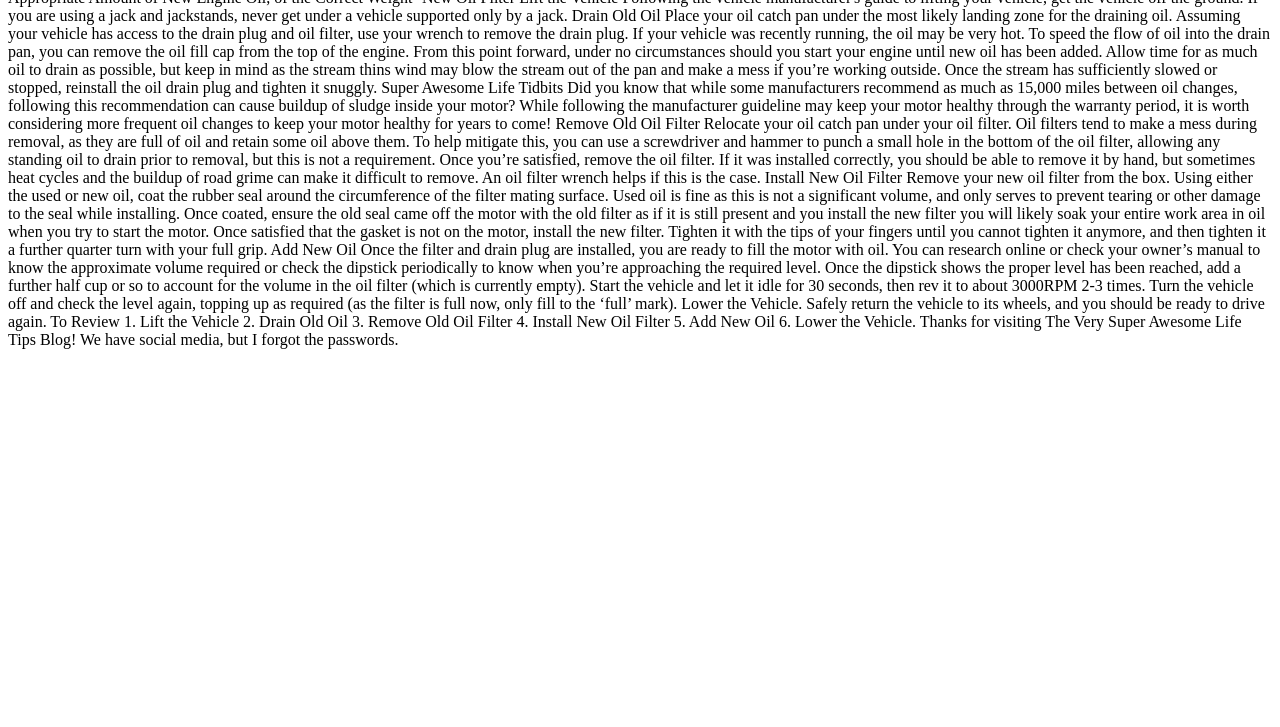
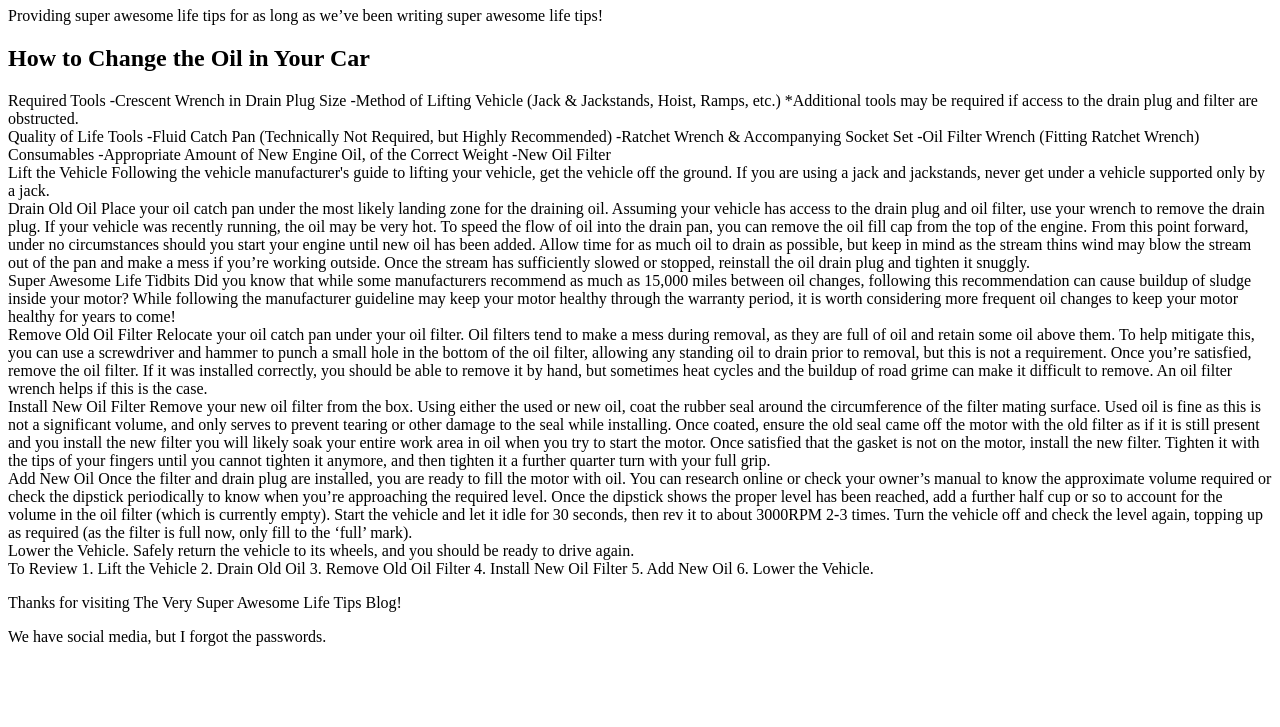
Before and after one commit to JamesonG-UAlberta/exsm-3932-oil, a plain HTML site: page index.html in a window 1280 px wide. Shown: the part 73-800 px from the top of the page. Drawn offline with Linux system fonts and the light colour scheme.

Commit message:
Added semantic sectioning elements.

```diff
--- a/index.html
+++ b/index.html
@@ -13,46 +13,65 @@
 </head>
 <!-- Defines data that is rendered in the main window of the web page. -->
 <body>
-    The Very Super Awesome Life Tips Blog
-    Providing super awesome life tips for as long as we’ve been writing super awesome life tips!
-
-    How to Change the Oil in Your Car
-
+    <!-- Content not necessarily relevant to the main point of the page, often represented by a bar at the top of the page, typically containing logos, navigation, etc. -->
+    <header>
+        <!-- H1 may or may not be the name of the website depending on the structure of the site / page. However, there should only be one h1 per page. -->
+        <h1>The Very Super Awesome Life Tips Blog</h1>
+        <p>Providing super awesome life tips for as long as we’ve been writing super awesome life tips!</p>
+    </header>
+    <!-- Main content of the page. -->
+    <main>
+        <!-- Encapsulated content. Everything needed to understand the article is within the article. -->
+        <article>
+            <!-- H1 was used for the site heading so this has to be an h2. -->
+            <h2>How to Change the Oil in Your Car</h2>
+            <section>
                 Required Tools
                 -Crescent Wrench in Drain Plug Size
                 -Method of Lifting Vehicle (Jack & Jackstands, Hoist, Ramps, etc.)
                 *Additional tools may be required if access to the drain plug and filter are obstructed.
-
+            </section>
+            <section>
                 Quality of Life Tools
                 -Fluid Catch Pan (Technically Not Required, but Highly Recommended)
                 -Ratchet Wrench & Accompanying Socket Set
                 -Oil Filter Wrench (Fitting Ratchet Wrench)
-
+            </section>
+            <section>
                 Consumables
                 -Appropriate Amount of New Engine Oil, of the Correct Weight
                 -New Oil Filter
-
+            </section>
+            <section>
                 Lift the Vehicle
                 Following the vehicle manufacturer's guide to lifting your vehicle, get the vehicle off the ground. If you are using a jack and jackstands, never get under a vehicle supported only by a jack.
-
+            </section>
+            <section>
                 Drain Old Oil
                 Place your oil catch pan under the most likely landing zone for the draining oil. Assuming your vehicle has access to the drain plug and oil filter, use your wrench to remove the drain plug. If your vehicle was recently running, the oil may be very hot. To speed the flow of oil into the drain pan, you can remove the oil fill cap from the top of the engine. From this point forward, under no circumstances should you start your engine until new oil has been added. Allow time for as much oil to drain as possible, but keep in mind as the stream thins wind may blow the stream out of the pan and make a mess if you’re working outside. Once the stream has sufficiently slowed or stopped, reinstall the oil drain plug and tighten it snuggly.
-
+            </section>
+            <!-- Not necessary content to understand the article, so marked as aside. -->
+            <aside>
                 Super Awesome Life Tidbits
                 Did you know that while some manufacturers recommend as much as 15,000 miles between oil changes, following this recommendation can cause buildup of sludge inside your motor? While following the manufacturer guideline may keep your motor healthy through the warranty period, it is worth considering more frequent oil changes to keep your motor healthy for years to come!
-
+            </aside>
+            <section>
                 Remove Old Oil Filter
                 Relocate your oil catch pan under your oil filter. Oil filters tend to make a mess during removal, as they are full of oil and retain some oil above them. To help mitigate this, you can use a screwdriver and hammer to punch a small hole in the bottom of the oil filter, allowing any standing oil to drain prior to removal, but this is not a requirement. Once you’re satisfied, remove the oil filter. If it was installed correctly, you should be able to remove it by hand, but sometimes heat cycles and the buildup of road grime can make it difficult to remove. An oil filter wrench helps if this is the case.
-
+            </section>
+            <section>
                 Install New Oil Filter
                 Remove your new oil filter from the box. Using either the used or new oil, coat the rubber seal around the circumference of the filter mating surface. Used oil is fine as this is not a significant volume, and only serves to prevent tearing or other damage to the seal while installing. Once coated, ensure the old seal came off the motor with the old filter as if it is still present and you install the new filter you will likely soak your entire work area in oil when you try to start the motor. Once satisfied that the gasket is not on the motor, install the new filter. Tighten it with the tips of your fingers until you cannot tighten it anymore, and then tighten it a further quarter turn with your full grip.
-
+            </section>
+            <section>
                 Add New Oil
                 Once the filter and drain plug are installed, you are ready to fill the motor with oil. You can research online or check your owner’s manual to know the approximate volume required or check the dipstick periodically to know when you’re approaching the required level. Once the dipstick shows the proper level has been reached, add a further half cup or so to account for the volume in the oil filter (which is currently empty). Start the vehicle and let it idle for 30 seconds, then rev it to about 3000RPM 2-3 times. Turn the vehicle off and check the level again, topping up as required (as the filter is full now, only fill to the ‘full’ mark).
-
+            </section>
+            <section>
                 Lower the Vehicle.
                 Safely return the vehicle to its wheels, and you should be ready to drive again.
-
+            </section>
+            <section>
                 To Review
                 1. Lift the Vehicle
                 2. Drain Old Oil
@@ -60,8 +79,13 @@
                 4. Install New Oil Filter
                 5. Add New Oil
                 6. Lower the Vehicle.
-
-    Thanks for visiting The Very Super Awesome Life Tips Blog!
-    We have social media, but I forgot the passwords.
+            </section>
+        </article>
+    </main>
+    <!-- Similar to the header but at the end. Typically contains social media links, contact forms, sitemaps, etc. -->
+    <footer>
+        <p>Thanks for visiting The Very Super Awesome Life Tips Blog!</p>
+        <p>We have social media, but I forgot the passwords.</p>
+    </footer>
 </body>
 </html>
```
Lines whose indentation alone changed are shown as unchanged.
